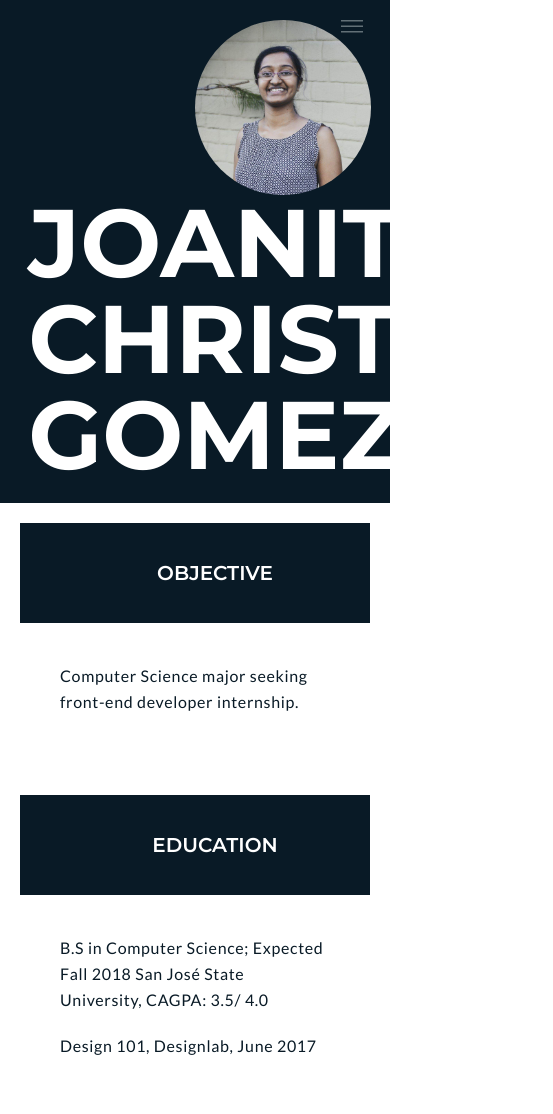
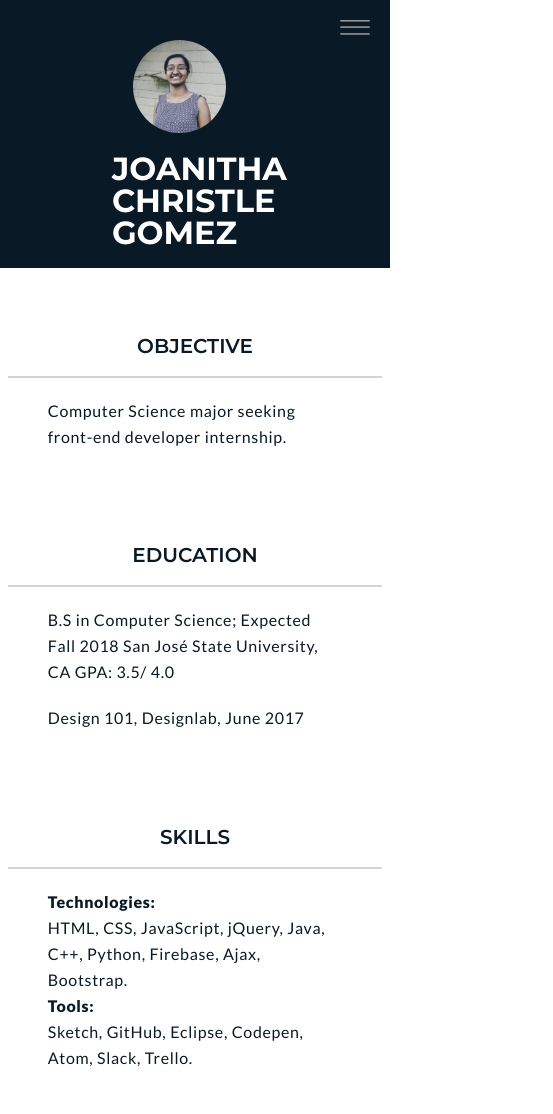
Before and after one commit to joanitagomez/Port, a plain HTML site: page resume-page.html in a window 390 px wide. Shown: the top 1114 px of the page, 553 px wide, since content can reach past the window. Drawn offline with nearby package versions, Linux system fonts and the light colour scheme; a script that the page names is missing.

Commit message:
Resume page responsive

```diff
--- a/css/page-style.css
+++ b/css/page-style.css
@@ -85,20 +85,12 @@
   padding: 5%;
 }
 
-.calendar {
-  max-width: 100%;
-  height: 100%;
-  -webkit-filter: sepia(100%) hue-rotate(90deg) saturate(400%);
-  filter: sepia(100%) hue-rotate(30deg) saturate(40%);
-}
-
 .nav-icon {
   position: absolute;
-  width: 57px;
+  width: 50px;
   height: 28px;
   margin: 40px;
   right: 0;
-  z-index: 2;
   color: #627077;
   cursor: pointer;
 }
@@ -115,7 +107,6 @@
 
 .menu-overlay {
   position: fixed;
-  z-index: 2;
   right: 0;
   width: 0%;
   height: 100%;
--- a/css/resume.css
+++ b/css/resume.css
@@ -14,7 +14,12 @@
   background-color: white;
 }
 
+.section-container {
+  padding: 2%;
+}
+
 .title-banner {
+  margin-bottom: 5%;
   padding: 5%;
   background-color: #091A26;
 }
@@ -222,9 +227,47 @@ hr {
     width: 100%;
   }
   .section-header-container {
-    background-color: #091A26;
+    padding: 40px 20px 20px 20px;
+    border-bottom: 2px solid rgba(98, 112, 119, 0.3);
+  }
+  .section-content-container {
+    padding: 20px 40px 40px 40px;
+  }
+  .section-text {
+    padding: 0;
   }
   .section-heading {
-    color: white;
+    color: #091A26;
+  }
+  .resume-heading {
+    font-size: 2em;
+  }
+  .headshot-resume {
+    position: relative;
+    left: 30%;
+    max-width: 30%;
+    float: none;
+  }
+  .headshot-container {
+    padding: 20px;
+  }
+  .heading-container {
+    display: flex;
+    justify-content: center;
+    align-items: center;
+  }
+  .button-container {
+    padding: 40px;
+  }
+  .resume-button {
+    font-size: 12px;
+    width: 55vw;
+    height: 7vh;
+  }
+  .footer-resume {
+    padding: 20px 15px;
+  }
+  .footer-resume a {
+    font-size: 11px;
   }
 }
--- a/resume-page.html
+++ b/resume-page.html
@@ -16,14 +16,14 @@
   <div class="container">
 
     <div class="nav-icon">
-      <svg viewBox="0 0 60 60" version="1.1" xmlns="http://www.w3.org/2000/svg" xmlns:xlink="http://www.w3.org/1999/xlink">
-              <g id="Desktop-HD-Copy" transform="translate(-1341.000000, -55.000000)" stroke="#627077" stroke-width="3">
-                  <g id="Group-2" transform="translate(1343.000000, 55.000000)">
-                      <path d="M0,1.5 L43.9465743,1.5" id="Line1"></path>
-                      <path d="M0,12.5 L43.9465743,12.5" id="Line2"></path>
-                      <path d="M0,23.5 L43.9465743,23.5" id="Line3"></path>
-                  </g>
-              </g>
+      <svg viewBox="0 0 57 28" version="1.1" xmlns="http://www.w3.org/2000/svg" xmlns:xlink="http://www.w3.org/1999/xlink">
+        <g id="Page-1" stroke="none" stroke-width="1" fill="none" fill-rule="evenodd" stroke-linecap="square">
+          <g id="resume-page" transform="translate(-1304.000000, -74.000000)" stroke="#979797" stroke-width="3">
+            <path d="M1306,75.5 L1359,75.5" id="Line"></path>
+            <path d="M1306,87.5 L1359,87.5" id="Line"></path>
+            <path d="M1306,100.5 L1359,100.5" id="Line"></path>
+          </g>
+        </g>
       </svg>
     </div>
 
@@ -42,7 +42,7 @@
       <div class="col-5 headshot-container">
         <img class="headshot-resume" src="images/headshot.jpeg" alt="Joanitha's headshot">
       </div>
-      <div class="col-9 heading-container">
+      <div class="col-7 heading-container">
 
         <div class="heading-text-container">
           <h1 class="resume-heading heading-font">JOANITHA</h1>
@@ -70,7 +70,7 @@
           <div class="section-heading">EDUCATION</div>
         </div>
         <div class="section-content-container col-8">
-          <div class="section-text">B.S in Computer Science; Expected Fall 2018<br> San José State University, CA<br>GPA: 3.5/ 4.0
+          <div class="section-text">B.S in Computer Science; Expected Fall 2018<br> San José State University, CA <br>GPA: 3.5/ 4.0
           </div>
           <div class="section-text" style="padding-top: 20px">Design 101,<br> Designlab, <br> June 2017
           </div>
@@ -84,7 +84,7 @@
         </div>
         <div class="section-content-container col-8">
           <div class="section-text section-subheading">Technologies:</div>
-          <div class="section-text">HTML, CSS, JavaScript, jQuery. Java, C++, Python, Firebase, Ajax. Bootstrap.</div>
+          <div class="section-text">HTML, CSS, JavaScript, jQuery, Java, C++, Python, Firebase, Ajax, Bootstrap.</div>
 
           <div class="section-text section-subheading">Tools:</div>
           <div class="section-text">Sketch, GitHub, Eclipse, Codepen, Atom, Slack, Trello.
@@ -99,7 +99,7 @@
           <div class="section-heading">COURSEWORK</div>
         </div>
         <div class="section-content-container col-8">
-          <div class="section-text">Data Structures and Algorithms<br>Object-Oriented Design<br>Introduction to x86 Processor Assembly Language & Computer Architecture and<br>Discrete Mathematics
+          <div class="section-text">Data Structures and Algorithms<br> Object-Oriented Design <br>Introduction to x86 Processor Assembly Language & Computer Architecture <br>and Discrete Mathematics
           </div>
         </div>
       </div>
@@ -160,7 +160,7 @@
         </div>
         <div class="section-content-container col-8">
           <div class="section-text">
-            Self-learned HTML/CSS, JavaScript, jQuery, AJAX, Python.<br>Won the Employer’s choice award for working with a team to help Information Technology Services (SJSU) redesign their website.
+            Self-learned HTML/CSS, JavaScript, jQuery, AJAX, Python.<br> Won the Employer’s choice award for working with a team to help Information Technology Services (SJSU) redesign their website.
           </div>
         </div>
       </div>
```
